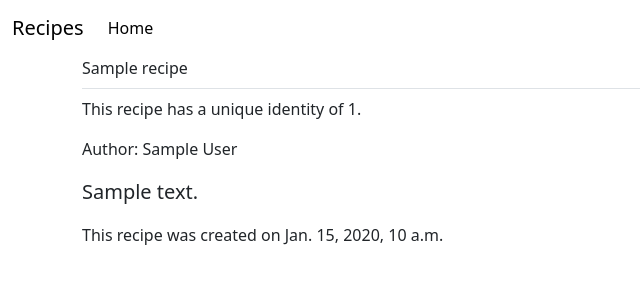
After one commit to loshdami11/recipebook_project, a Django app: page /recipes/1/ in a window 1280 px wide. The commit adds this page. Shown: the top 300 px of the page, without its empty margins (0-640 px from the left). Run offline with Django 5.2, Linux system fonts and the light colour scheme; tables that the repository leaves empty hold one stand-in row (values such as "Sample post").

Commit message:
some changes added

```diff
--- a/recipes/models.py
+++ b/recipes/models.py
@@ -1,6 +1,5 @@
 from django.db import models
 
-# Create your models here.
 class Recipe(models.Model):
     title = models.CharField()
     author = models.CharField()
@@ -10,3 +9,5 @@ class Recipe(models.Model):
 
     def __str__(self):
         return self.title
+    class Meta:
+        ordering = ['-date_created']
--- a/recipes/templates/recipes/create_recipe.html
+++ b/recipes/templates/recipes/create_recipe.html
@@ -1,9 +1,9 @@
-{% extend 'blog/base.html'%}
+{% extend 'recipe/base.html'%}
 
 {% load django-bootstrap5 %}
 
 {% block page_header %}
-<h1 class="text-primary">Create new blog post</h1>
+<h1 class="text-primary">Create new recipe post</h1>
 {% endblock page_header %}
 
 {% block content %}
--- a/recipes/templates/recipes/index.html
+++ b/recipes/templates/recipes/index.html
@@ -8,7 +8,7 @@
 
 {% for recipe in recipes %}
 <section>
-<h2 class=text-success>{{recipe.title}}</h2>
+<h4 class=text-success>{{recipe.title}}</h4>
 <p> Author:{{recipe.author}}</p>
 <p>{{recipe.content}}</p>
 <p>{{recipe.ingredients}}</p>
--- /dev/null
+++ b/recipes/templates/recipes/recipe_detail.html
@@ -0,0 +1,11 @@
+{% extends 'recipes/base.html' %}
+
+{% block page_header %}{{ recipe.title }}{% endblock page_header %}
+
+{% block content %}
+<p>This recipe has a unique identity of {{ recipe.id }}.</p>
+<p>Author: {{ recipe.author }}</p>
+<p class='lead'>{{ recipe.content }}</p>
+<p>This recipe was created on {{ recipe.date_created }}</p>
+
+{% endblock content %}
--- a/recipes/urls.py
+++ b/recipes/urls.py
@@ -5,4 +5,5 @@ urlpatterns = [
     path('', views.index,name='index'),
     path('create-recipe/', views.create_recipe,name='create-recipe'),
     path('success',views.success,name='success'),
+    path('recipes/<int:recipe_id>/', views.recipe_detail, name='recipe-detail'),
 ]
--- a/recipes/views.py
+++ b/recipes/views.py
@@ -24,3 +24,12 @@ def create_recipe(request):
         template = 'recipes/create_recipe.html'
         context = {'form': form}
         return render(request,template,context)
+
+def recipe_detail(request, recipe_id):
+    """Detail View for a recipe"""
+    recipe = Recipe.objects.get(id=recipe_id)
+    context = {
+        'recipe': recipe
+    }
+    template = 'recipes/recipe_detail.html'
+    return render(request, template, context)
```
